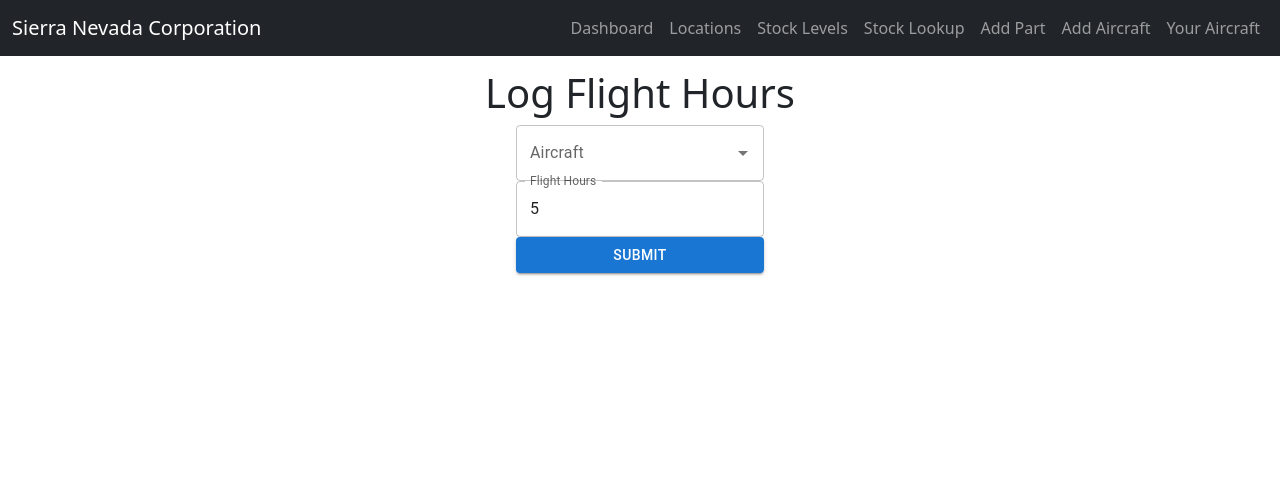
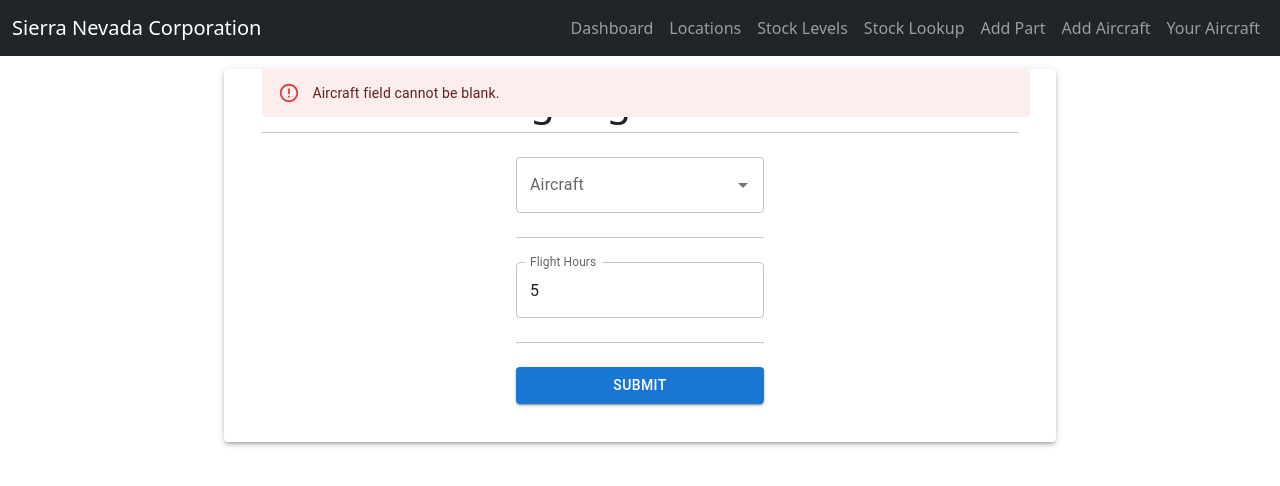
Before and after one commit to reicraftscodes/uas-lifecycle-management-frontend, a React (Create React App) app: page /log-flight in a window 1280 px wide. Both pictures are taken after typing "Sample", "5" into the empty fields and a click on the button "SUBMIT". Shown: the top 486 px of the page. Built offline with nearby package versions, Linux system fonts and the light colour scheme; no server answers.

Commit message:
feat : issue #13 Added alert messages for errors and ensured post requests arent sent if there is an error

```diff
--- a/src/pages/AddAircraft.js
+++ b/src/pages/AddAircraft.js
@@ -114,6 +114,7 @@ const AddAircraft = () => {
                     <Autocomplete options={locations} onChange={(event, newValue) => {setLocation(newValue);}} renderInput={(params) => <TextField error={errorLocation} {...params} label="Location" />}/>
                     <br/>
                     <Divider/>
+                    <Divider/>
                     <br/>
                     {/*Input for the aircraft status */}
                     <FormLabel sx={{textAlign: "left", p: "1%"}}>Aircraft Status</FormLabel>
--- a/src/pages/LogFlightHours.js
+++ b/src/pages/LogFlightHours.js
@@ -1,10 +1,16 @@
-import {Autocomplete, Button, Select,TextField, FormControl} from "@mui/material";
+import {Autocomplete, Button, Select,TextField, FormControl, Paper, Alert, Divider} from "@mui/material";
 import React, { useEffect, useState } from 'react';
+import '../css/AddPart.css'
 
 const LogFlightHours = () => {
-    const aircrafts = [];
+    //const aircrafts = [];
+    const [aircrafts, setAircrafts] = useState([]);
     const [aircraft, setAircraft] = useState("");
-    const [flightHours, setFlightHours] = useState("");
+    const [flyTime, setFlightHours] = useState("");
+
+    const [alert, setAlert] = useState(false);
+    const [alertMessage, setAlertMessage] = useState('');
+    const [alertSeverity, setAlertSeverity] = useState('success');
 
     useEffect(() => {
         fetch('http://localhost:8080/aircraft/user/2', {
@@ -18,25 +24,68 @@ const LogFlightHours = () => {
     }, []);
 
     const onSubmit = () => {
-        console.log(aircraft);
-        console.log(flightHours);
+
+        const request = {aircraft,flyTime};
+
+        if (aircraft == ""){
+            setAlertMessage("Aircraft field cannot be blank.");
+            setAlertSeverity("error");
+            setAlert(true);
+            setTimeout(() => { setAlert(false) }, 3000);
+        } else if (flyTime == "" || flyTime < 0){
+            setAlertMessage("Flight hours cannot be blank or negative.");
+            setAlertSeverity("error");
+            setAlert(true);
+            setTimeout(() => { setAlert(false) }, 3000);
+        } else {
+            fetch('http://localhost:8080/aircraft/log-flight', {
+                method: 'POST',
+                headers: {"Content-Type": "application/json" },
+                body: JSON.stringify(request)
+            }).then(data => {
+                //if the request is successful an alert is shown with a success message
+                setAlertMessage("Flight hours logged!");
+                setAlertSeverity("success");
+                setAlert(true);
+                //hides the alert after displaying for 3 seconds
+                setTimeout(() => { setAlert(false) }, 3000);
+            }).catch(error => {
+                //catches error for not being able to communicate with the server and displays an alert to the user.
+                setAlertMessage("Error communicating with server, part not saved");
+                setAlertSeverity("error");
+                setAlert(true);
+                setTimeout(() => { setAlert(false) }, 3000);
+            });
         }
 
-
+    }
 
     return (
         <div className="body">
+            <Paper elevation={3} sx={{width: "65%", margin: "auto", p: "3%", pt: "0%", mt: "1%" }}>
+                    <div className="alertPos">
+                        {alert ? <Alert severity={alertSeverity}>{alertMessage}</Alert> : <></> }
+                    </div>
                 <h1>Log Flight Hours</h1>
-
+                <Divider/>
+                <br/>
                 <FormControl>
                     <Autocomplete options={aircrafts} onChange={(event, newValue) => {setAircraft(newValue)}} renderInput={(params) => (
                         <TextField {...params} label="Aircraft" variant="outlined" />
                     )} />
-
+                    <br/>
+                    <Divider/>
+                    <br/>
                     <TextField label="Flight Hours" type="number" onChange={(e) => setFlightHours(e.target.value)}></TextField>
-
+                    <br/>
+                    <Divider/>
+                    <br/>
                     <Button variant="contained" onClick={onSubmit}>Submit</Button>
                 </FormControl>
+            </Paper>
+
+
+
 
 
 
```
Lines whose indentation alone changed are shown as unchanged.
